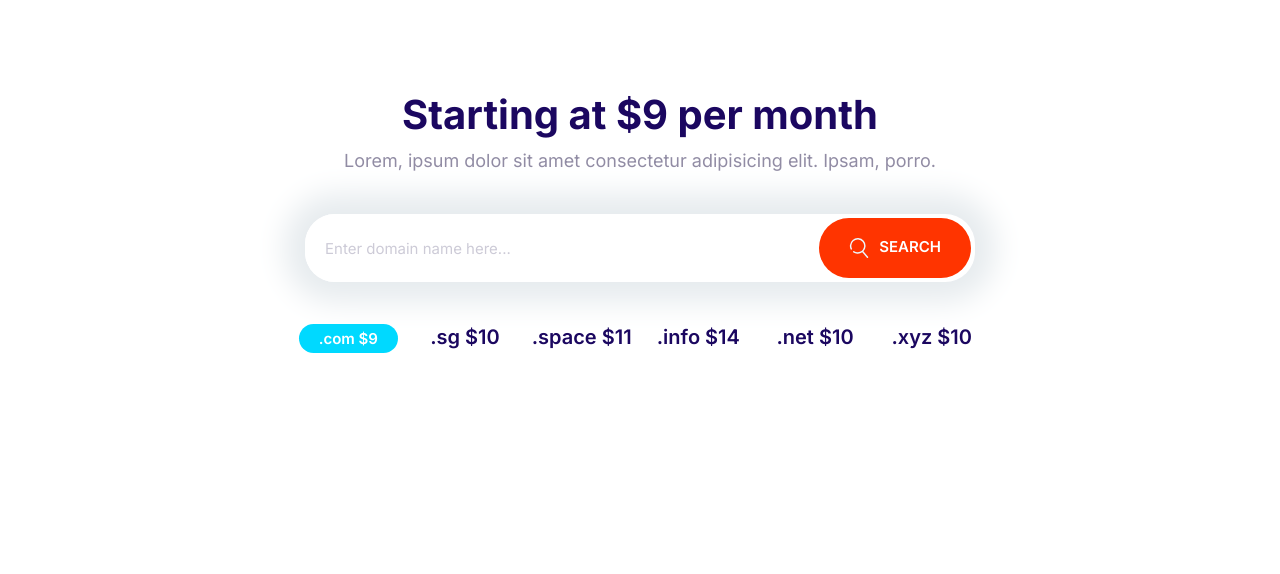
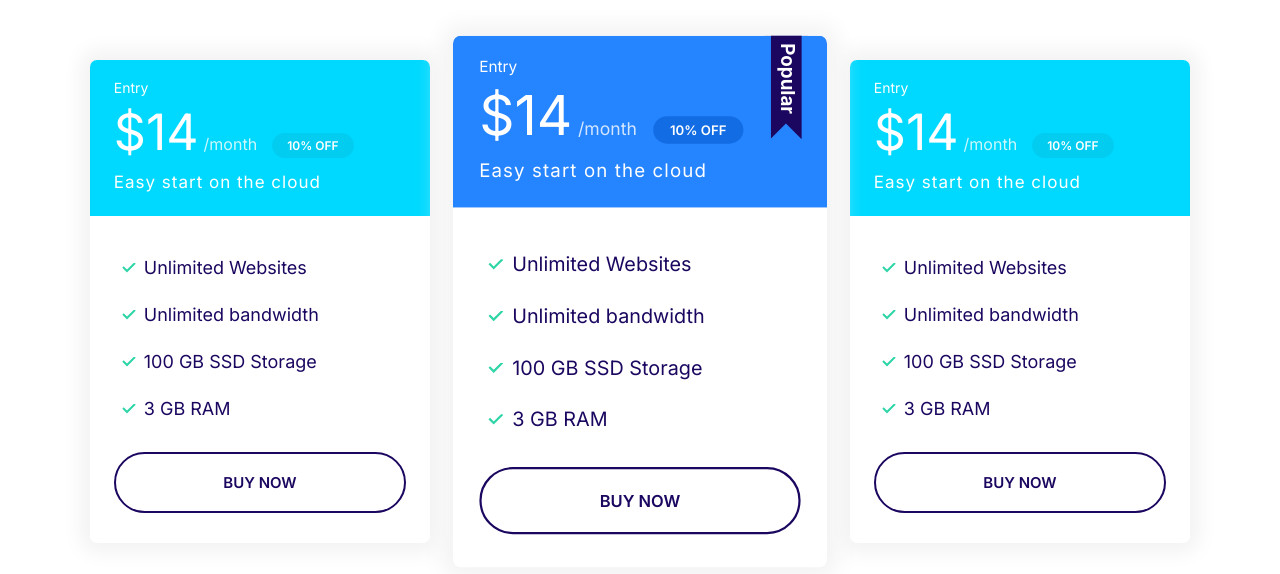
Before and after one commit to sjshikoh/shai, a plain HTML site: page index.html in a window 1280 px wide. Drawn offline with Linux system fonts and the light colour scheme.

Commit message:
plansblock component

```diff
--- a/css/styles.css
+++ b/css/styles.css
@@ -321,7 +321,7 @@ input {
 
 .card__header,
 .card__body {
-  padding: 2rem 3rem;
+  padding: 2rem 7%;
 }
 
 .card--primary .card__header {
@@ -333,11 +333,19 @@ input {
   color: #fff;
 }
 
+.card--primary .badge--primary {
+  background: #126de4;
+}
+
 .card--secondary .badge--secondary {
   background: #02cdf1;
 }
 
 /* plans */
+
+.plan {
+  transition: transform 0.2s ease-out;
+}
 .plan__name {
   color: #fff;
   margin: 0;
@@ -346,7 +354,7 @@ input {
 }
 
 .plan__price {
-  font-size: 6rem;
+  font-size: 5rem;
 }
 
 .plan__billing-cycle {
@@ -380,8 +388,19 @@ input {
   right: 5%;
 }
 
+.plan:hover {
+  transform: scale(1.05);
+}
+
+.plan--popular:hover {
+  transform: scale(1.15);
+}
+
 @media screen and (min-width: 1024px) {
-  .plan__name {
+  .plan--popular {
+    transform: scale(1.1);
+  }
+    .plan__name {
     font-size: 1.4rem;
   }
 
@@ -734,3 +753,13 @@ nav {
     grid-template-columns: repeat(auto-fit, minmax(10rem, 1fr));
   }
 }
+
+/* Plans Block */
+.block-plans .grid {
+  gap: 8rem 4rem;
+}
+
+.block-plans .card {
+  max-width: 500px;
+  margin: 0 auto;
+}
--- a/index.html
+++ b/index.html
@@ -14,27 +14,70 @@
     <link rel="stylesheet" href="css/styles.css" />
   </head>
   <body>
-    <section class="block container block-domain">
-      <header class="block__header">
-        <h2>Starting at $9 per month</h2>
-        <p>Lorem, ipsum dolor sit amet consectetur adipisicing elit. Ipsam, porro.</p>
-      </header>
-      <div class="input-group ">
-        <input type=" text" class="input" placeholder="Enter domain name here...">
-        <button class="btn btn--accent">
-           <svg class="icon icon--white">
-          <use xlink:href="images/sprite.svg#search"></use>
-        </svg>Search</button>
-    </div>
-    <ul class="list block-domain__prices">
-      <li><span class="badge badge--secondary">.com $9</span></li>
-      <li>.sg $10</li>
-      <li>.space $11</li>
-      <li>.info $14</li>
-      <li>.net $10</li>
-      <li>.xyz $10</li>
-    </ul>
-    </section>
+    <section class="block container block-plans">
+      <div class="grid grid--1x3">
+      <div class="plan">
+        <div class="card card--secondary">
+          <header class="card__header">
+            <h3 class="plan__name">Entry</h3>
+            <span class="plan__price">$14</span>
+           <span class="plan__billing-cycle">/month</span>
+           <span class="badge badge--secondary badge--small">10% OFF</span>
+           <span class="plan__description">Easy start on the cloud</span>
+       </header>
+       <div class="card__body">
+           <ul class="list list--tick">
+               <li class="list__item">Unlimited Websites</li>
+               <li class="list__item">Unlimited bandwidth</li>
+               <li class="list__item">100 GB SSD Storage</li>
+               <li class="list__item">3 GB RAM</li>
+           </ul>
+           <Button class="btn btn--outline btn--block">Buy Now</Button>
+      </div>
+  </div>
+</div>
+<div class="plan plan--popular">
+  <div class="card card--primary">
+   <header class="card__header">
+       <h3 class="plan__name">Entry</h3>
+       <span class="plan__price">$14</span>
+       <span class="plan__billing-cycle">/month</span>
+       <span class="badge badge--primary badge--small">10% OFF</span>
+       <span class="plan__description">Easy start on the cloud</span>
+   </header>
+   <div class="card__body">
+       <ul class="list list--tick">
+           <li class="list__item">Unlimited Websites</li>
+           <li class="list__item">Unlimited bandwidth</li>
+           <li class="list__item">100 GB SSD Storage</li>
+           <li class="list__item">3 GB RAM</li>
+       </ul>
+       <Button class="btn btn--outline btn--block">Buy Now</Button>
+  </div>
+</div>
+</div>
+<div class="plan">
+  <div class="card card--secondary">
+   <header class="card__header">
+       <h3 class="plan__name">Entry</h3>
+       <span class="plan__price">$14</span>
+       <span class="plan__billing-cycle">/month</span>
+       <span class="badge badge--secondary badge--small">10% OFF</span>
+       <span class="plan__description">Easy start on the cloud</span>
+   </header>
+   <div class="card__body">
+       <ul class="list list--tick">
+           <li class="list__item">Unlimited Websites</li>
+           <li class="list__item">Unlimited bandwidth</li>
+           <li class="list__item">100 GB SSD Storage</li>
+           <li class="list__item">3 GB RAM</li>
+       </ul>
+       <Button class="btn btn--outline btn--block">Buy Now</Button>
+  </div>
+</div>
+</div>
+</div>
+</section>
     <script src="js/main.js"></script>
   </body>
 </html>
```
Also changed, not shown: components/badges.html (+1 -1 lines), components/plans.html (+1 -0 lines), components/plans1.html (added, +63 -0 lines), components/plansblock.html (added, +64 -0 lines).
